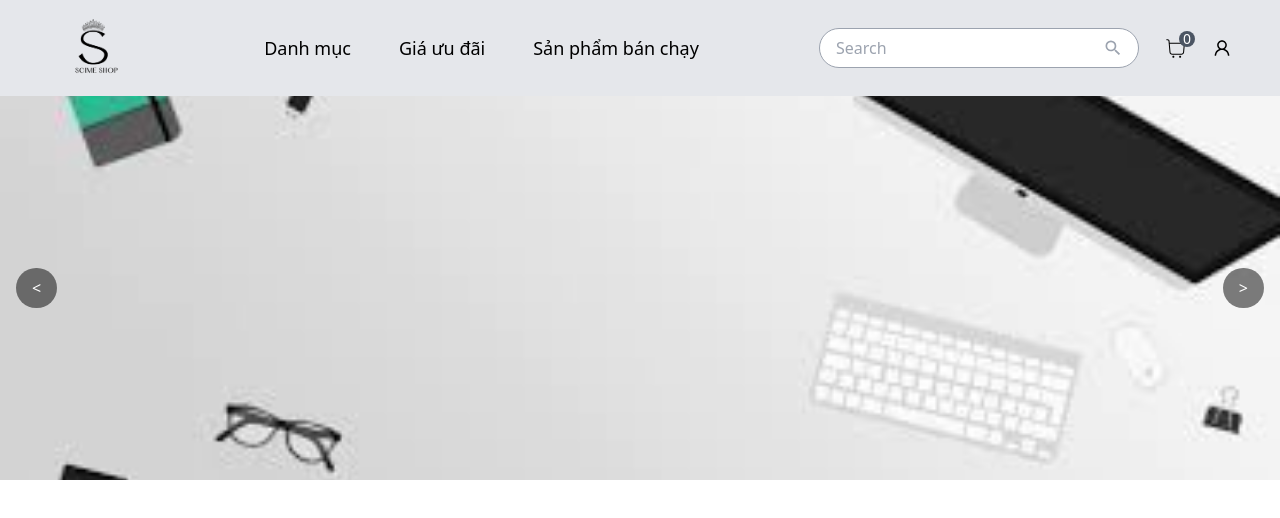
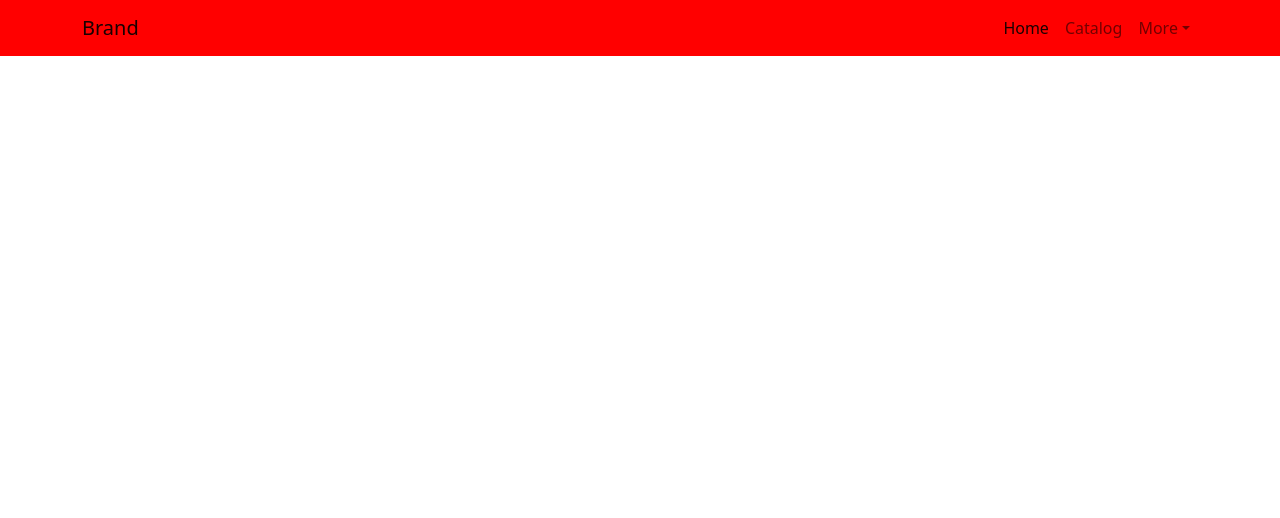
Before and after one commit to nguyen-huu-thang/shop-frontend, a React (Create React App) app: page / in a window 1280 px wide. Shown: the top 518 px of the page. Built offline with nearby package versions, Linux system fonts and the light colour scheme.

Commit message:
sử dụng bootstrap css

```diff
--- a/package.json
+++ b/package.json
@@ -9,6 +9,7 @@
     "axios": "^1.7.7",
     "bootstrap": "5.2",
     "react": "^18.3.1",
+    "react-bootstrap": "^2.10.5",
     "react-dom": "^18.3.1",
     "react-icons": "^5.3.0",
     "react-router-dom": "^6.28.0",
--- a/src/App.css
+++ b/src/App.css
@@ -1,14 +1,3 @@
-* {
-    border: 0;
-    margin: 0;
-    padding: 0;
-    box-sizing: border-box;
-    vertical-align: baseline;
+.custom-navbar {
+    background-color: red;
 }
-
-:root {
-    --color-navigation :  rgb(245, 245, 220);
-    --color-icon : rgb(8,8,8);
-    --color-background : rgb(25,25,25);
-    --color-text : rgb(45, 56, 45);
-}
--- a/src/App.js
+++ b/src/App.js
@@ -1,14 +1,28 @@
-import './App.css';
-import { BrowserRouter, Routes, Route} from 'react-router-dom';
-import Home from './pages/home';
-// import AboutPage from './pages/AboutPage';
+// import './App.css';
+// import { BrowserRouter, Routes, Route} from 'react-router-dom';
+// import Home from './pages/home';
+// // import AboutPage from './pages/AboutPage';
+// function App() {
+//   return (
+//     <BrowserRouter>
+//       <Routes>
+//         <Route path="/" element={<Home />} />
+//       </Routes>
+//     </BrowserRouter>
+//   );
+// }
+
+// export default App;
+
+// thiết kế theo hướng bootstrap css
+import React from "react";
+import Navbar1 from "./components/navbar1";
+
 function App() {
   return (
-    <BrowserRouter>
-      <Routes>
-        <Route path="/" element={<Home />} />
-      </Routes>
-    </BrowserRouter>
+    <div>
+      <Navbar1 />
+    </div>
   );
 }
 
--- /dev/null
+++ b/src/components/navbar1.js
@@ -0,0 +1,31 @@
+import React from "react";
+import { Navbar, Nav, Container, NavDropdown } from "react-bootstrap";
+import '../App.css';
+
+
+function Navbar1() {
+  return (
+    <Navbar expand="lg" className="custom-navbar clean-navbar" fixed="top">
+      <Container>
+        <Navbar.Brand href="#">Brand</Navbar.Brand>
+        <Navbar.Toggle aria-controls="navbarScroll" />
+        <Navbar.Collapse id="navbarScroll">
+          <Nav className="ms-auto" navbarScroll>
+            <Nav.Link href="index.html" className="active">
+              Home
+            </Nav.Link>
+            <Nav.Link href="catalog-page.html">Catalog</Nav.Link>
+            <NavDropdown title="More" id="navbarScrollingDropdown">
+              <NavDropdown.Item href="#action1">Option 1</NavDropdown.Item>
+              <NavDropdown.Item href="#action2">Option 2</NavDropdown.Item>
+              <NavDropdown.Divider />
+              <NavDropdown.Item href="#action3">Separated link</NavDropdown.Item>
+            </NavDropdown>
+          </Nav>
+        </Navbar.Collapse>
+      </Container>
+    </Navbar>
+  );
+}
+
+export default Navbar1;
--- a/src/index.js
+++ b/src/index.js
@@ -2,6 +2,8 @@ import React from 'react';
 import ReactDOM from 'react-dom/client';
 import App from './App';
 import './index.css';
+import "bootstrap/dist/css/bootstrap.min.css";
+import "bootstrap/dist/js/bootstrap.bundle.min.js";
 
 const root = ReactDOM.createRoot(document.getElementById('root'));
 root.render(
```
Also changed, not shown: 1 other file (tests, documents, lock files or other folders).
